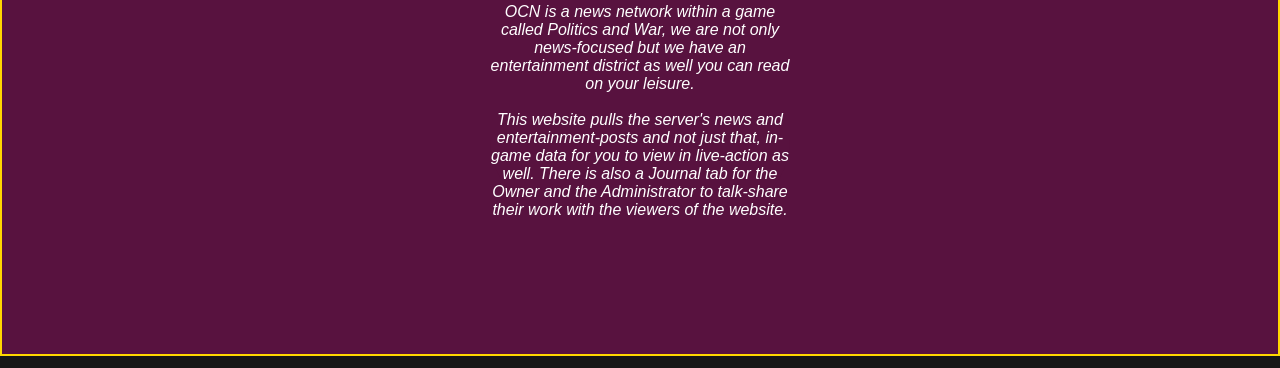
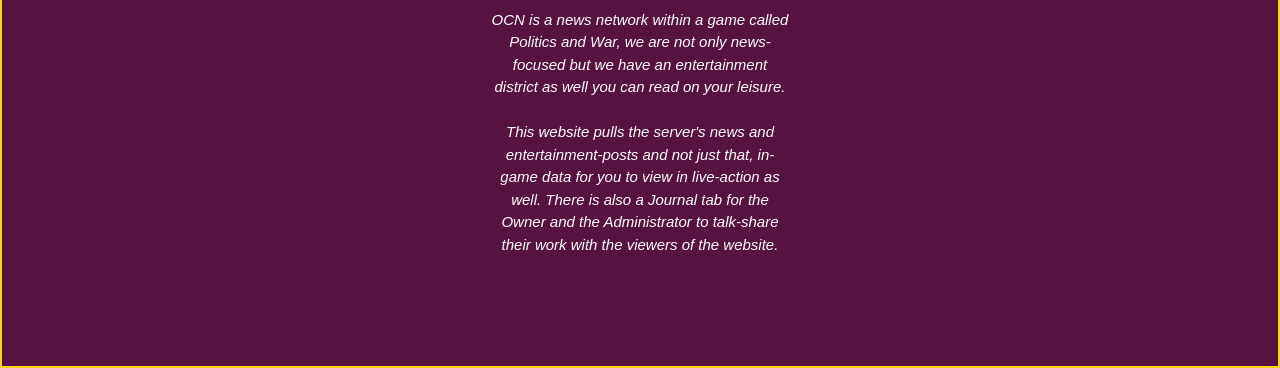
Before and after one commit to hex-wco/ocn, a plain HTML site: page index.html in a window 1280 px wide. Shown: the part 479-847 px from the top of the page. Drawn offline with Linux system fonts and the light colour scheme.

Commit message:
Update style.css

```diff
--- a/style.css
+++ b/style.css
@@ -3,10 +3,17 @@
     margin: 0;
     padding: 0;
 }
+html {
+    height: 100%;
+    width: 100%;
+}
 body {
     background-color: #171717FF;
     font-family: "Poppins", sans-serif;
     --color2: #58123F ;
+    font: 15px/1.5 Arial, Helvetica,sans-serif;
+    padding:0;
+    margin:0;
 }
 .ocn {
 color: gold;
```
